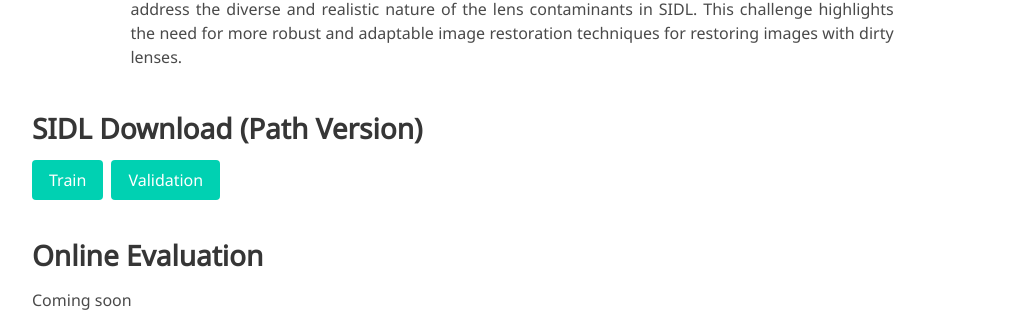
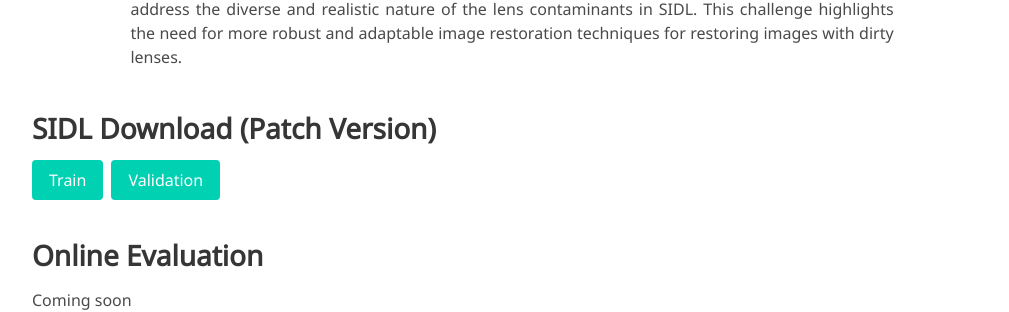
Before and after one commit to sidl-benchmark/sidl-benchmark.github.io, a Jekyll site: the page built from index.md, in a window 1280 px wide. Shown: the part 1266-1578 px from the top of the page, without its empty margins (128-1137 px from the left). Built offline with Jekyll 4.4.1, drawn with Linux system fonts in a browser that asks for light colours; some web fonts are replaced.

Commit message:
Update index.md

```diff
--- a/index.md
+++ b/index.md
@@ -33,7 +33,7 @@ data: "https://github.com/your-repo/dataset"
 
 
 <!-- Dataset Download Buttons -->
-## SIDL Download (Path Version)
+## SIDL Download (Patch Version)
 
 <div class="buttons" style="text-align: center; margin-top: 1em;">
   <a class="button is-primary" href="https://drive.google.com/file/d/1es3rPo5Y9O96EjDVXanUY8NpaRprWH-h/view?usp=sharing" target="_blank">Train</a>
```
